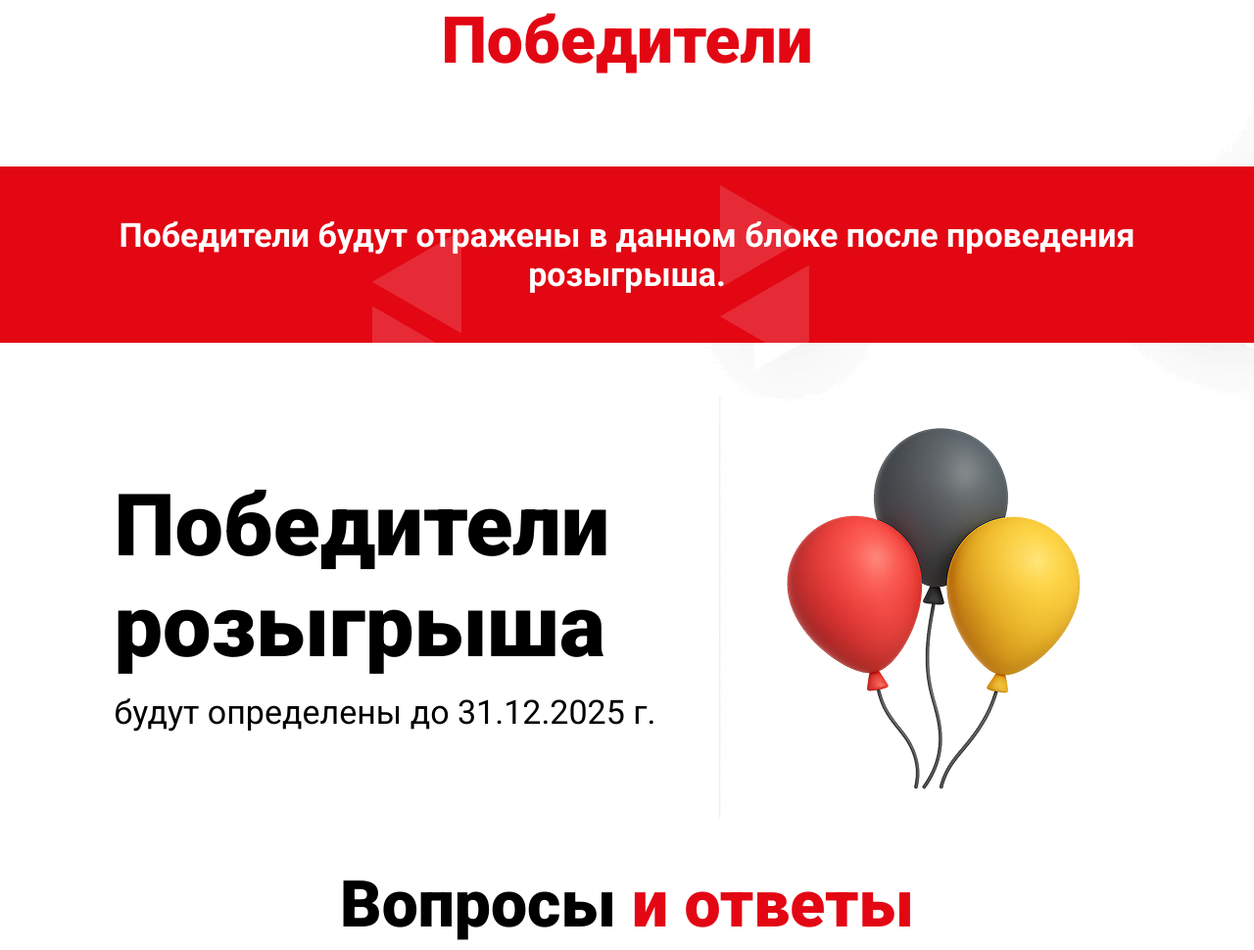
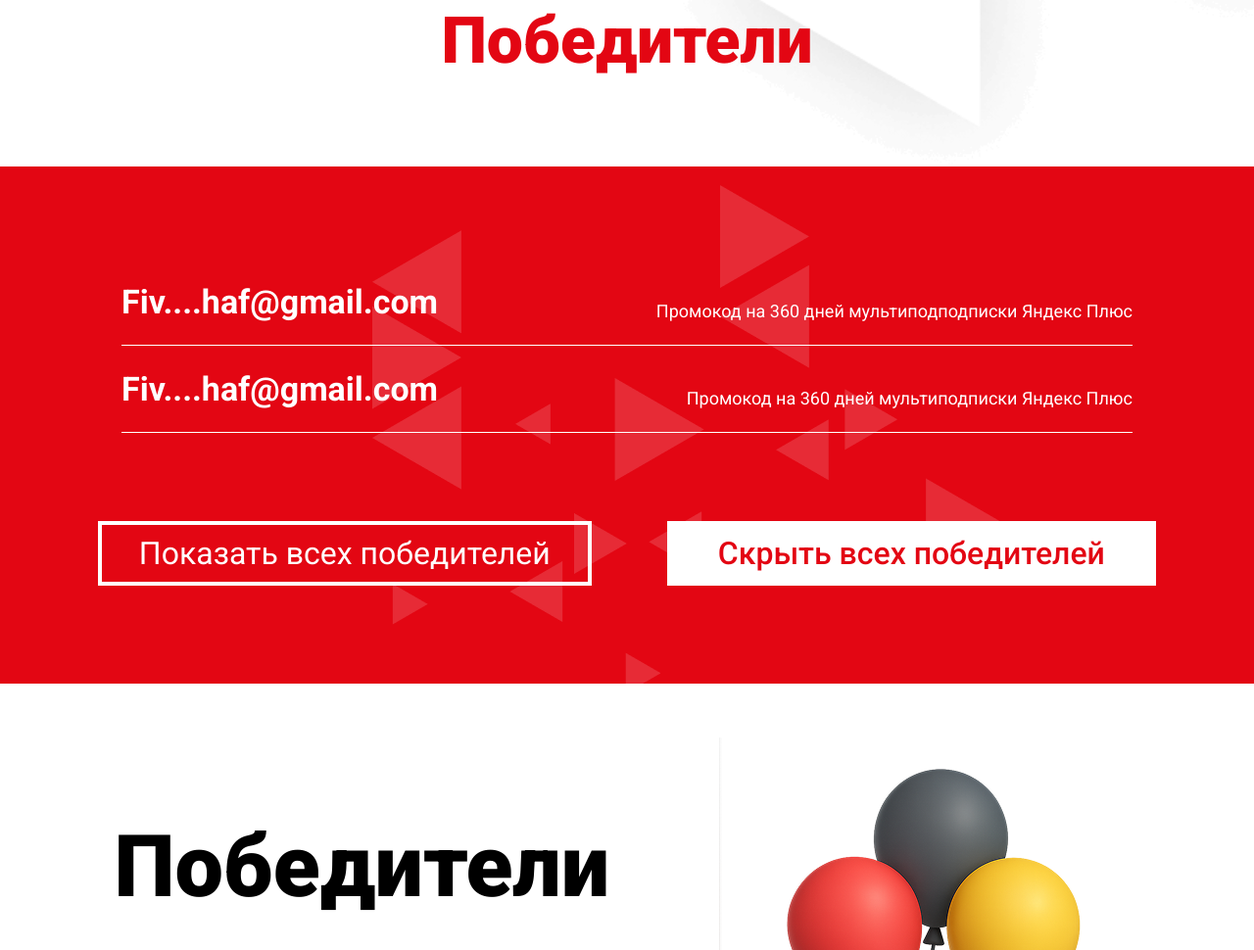
Before and after one commit to avetikatabekyandev01/oil-highway, a website built with webpack: page index.html in a window 1280 px wide. Shown: the part 4443-5413 px from the top of the page at 98% size. Built offline with nearby package versions, Linux system fonts and the light colour scheme.

Commit message:
add winners new design

```diff
--- a/index.html
+++ b/index.html
@@ -173,7 +173,23 @@
     <section class="winners" id="winners">
       <h2 class="section__title"><span>Победители</span></h2>
       <div class="winners__content">
-        <h3 class="winners__content-title">Победители будут отражены в данном блоке после проведения розыгрыша.</h3>
+        <div class="winners__container">
+          <div class="winners__list">
+            <div class="winners__item">
+              <p class="winners__item-mail">Fiv....haf@gmail.com</p>
+              <p class="winners__item-text">Промокод на 360 дней мультиподподписки Яндекс Плюс</p>
+            </div>
+            <div class="winners__item">
+              <p class="winners__item-mail">Fiv....haf@gmail.com</p>
+              <p class="winners__item-text">Промокод на 360 дней мультиподписки Яндекс Плюс</p>
+            </div>
+          </div>
+          <div class="winners__actions">
+            <button>Показать всех победителей</button>
+            <button>Скрыть всех победителей</button>
+          </div>
+        </div>
+<!--        <h3 class="winners__content-title">Победители будут отражены в данном блоке после проведения розыгрыша.</h3>-->
       </div>
     </section>
 
--- a/scss/style.scss
+++ b/scss/style.scss
@@ -511,8 +511,15 @@
 
   &__content {
     width: 100%;
-    padding: 50px 0;
+    //padding: 50px 0;
     background-image: url("../img/feedback-background.png");
+    padding: 118px 0 100px;
+
+    @media(max-width: 768px) {
+      width: fit-content;
+      padding: 33px 0;
+      margin: 0 16px;
+    }
 
     &-title {
       font-size: 34px;
@@ -522,6 +529,99 @@
 
       @media(max-width: 768px) {
         font-size: 14px;
+      }
+    }
+  }
+
+  &__container {
+    max-width: 1080px;
+    margin: 0 auto;
+    padding: 0 16px;
+  }
+
+  &__list {
+    display: flex;
+    flex-direction: column;
+    gap: 24px;
+    margin: 0 24px 90px;
+
+    @media (max-width: 768px) {
+      margin: 0 0 30px;
+    }
+  }
+
+  &__item {
+    display: flex;
+    justify-content: space-between;
+    align-items: flex-end;
+    flex-wrap: wrap;
+    gap: 12px;
+    padding-bottom: 24px;
+    border-bottom: 1.5px solid #fff;
+    color: #fff;
+
+    @media(max-width: 1080px) {
+      padding-bottom: 18px;
+    }
+
+    &-mail {
+      font-size: 34px;
+      font-weight: 700;
+
+      @media(max-width: 1080px) {
+        font-size: 22px;
+      }
+    }
+
+    &-text {
+      font-size: 18px;
+
+      @media(max-width: 1080px) {
+        font-size: 12px;
+      }
+    }
+  }
+
+  &__actions {
+    display: flex;
+    justify-content: space-between;
+    gap: 77px;
+
+    @media(max-width: 1080px) {
+      gap: 12px;
+    }
+
+    @media(max-width: 600px) {
+      flex-direction: column;
+    }
+
+    button {
+      width: 100%;
+      height: 66px;
+      font-size: 32px;
+      transition: 0.3s;
+      cursor: pointer;
+
+      @media(max-width: 1080px) {
+        font-size: 16px;
+        height: 55px;
+      }
+
+      &:hover {
+        transform: scale(1.05);
+      }
+
+      &:first-child {
+        border: 4px solid #fff;
+        background: transparent;
+        color: #fff;
+      }
+
+      &:last-child {
+        font-weight: 500;
+        background: #fff;
+        color: #E30613;
+        border: none;
       }
     }
   }
```
Also changed, not shown: css/style.css, 1 other file.
